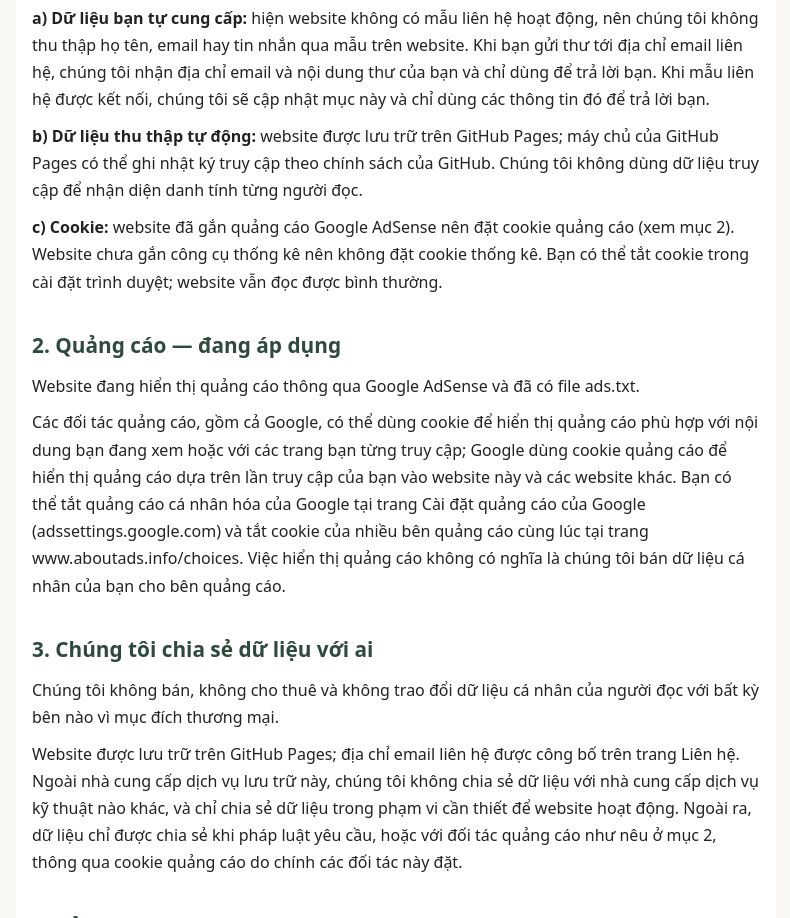
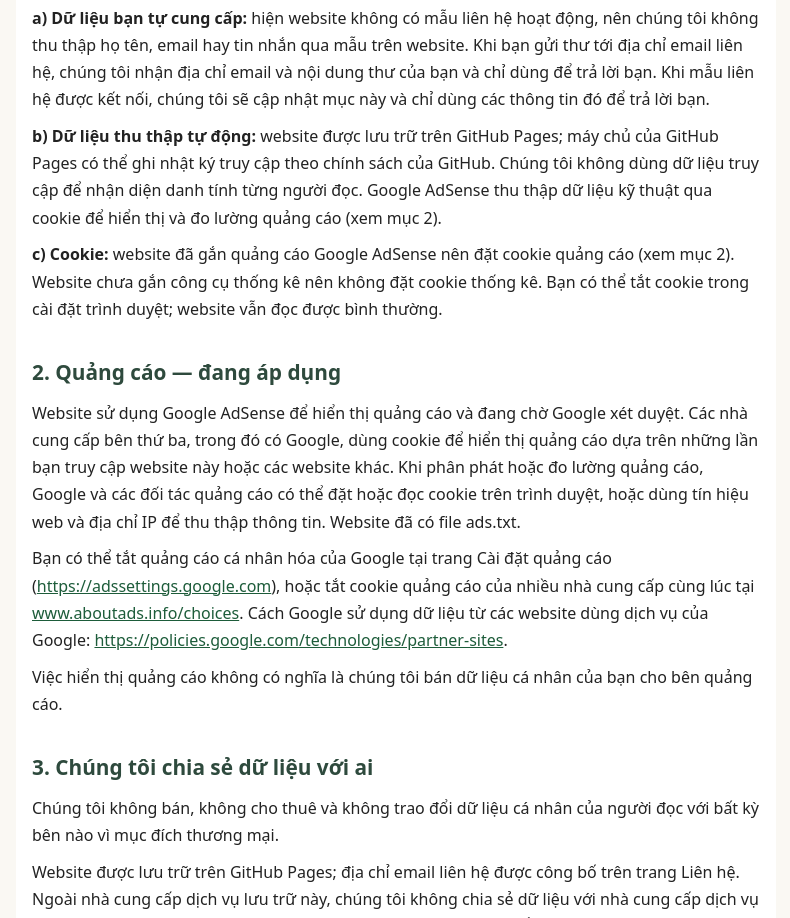
Before and after one commit to nguyentrungduc01092000-tech/trang-tri-nha-diy, a plain HTML site: page chinh-sach-bao-mat/index.html in a window 1280 px wide. Shown: the part 440-1358 px from the top of the page, without its empty margins (244-1034 px from the left). Drawn offline with Linux system fonts and the light colour scheme.

Commit message:
Chinh sach bao mat v2: muc quang cao dung ban duyet (su dung AdSense, dang cho xet duyet, link partner-sites)

```diff
--- a/chinh-sach-bao-mat/index.html
+++ b/chinh-sach-bao-mat/index.html
@@ -22,11 +22,11 @@
 <p><strong>Tình trạng hiện tại:</strong> website đã xuất bản công khai trên GitHub Pages, đã gắn quảng cáo Google AdSense, chưa gắn công cụ thống kê và chưa có mẫu liên hệ hoạt động (liên hệ qua email trên trang Liên hệ). Các mục dưới đây ghi đúng tình trạng đó.</p>
 <h2>1. Dữ liệu chúng tôi thu thập</h2>
 <p><strong>a) Dữ liệu bạn tự cung cấp:</strong> hiện website không có mẫu liên hệ hoạt động, nên chúng tôi không thu thập họ tên, email hay tin nhắn qua mẫu trên website. Khi bạn gửi thư tới địa chỉ email liên hệ, chúng tôi nhận địa chỉ email và nội dung thư của bạn và chỉ dùng để trả lời bạn. Khi mẫu liên hệ được kết nối, chúng tôi sẽ cập nhật mục này và chỉ dùng các thông tin đó để trả lời bạn.</p>
-<p><strong>b) Dữ liệu thu thập tự động:</strong> website được lưu trữ trên GitHub Pages; máy chủ của GitHub Pages có thể ghi nhật ký truy cập theo chính sách của GitHub. Chúng tôi không dùng dữ liệu truy cập để nhận diện danh tính từng người đọc.</p>
+<p><strong>b) Dữ liệu thu thập tự động:</strong> website được lưu trữ trên GitHub Pages; máy chủ của GitHub Pages có thể ghi nhật ký truy cập theo chính sách của GitHub. Chúng tôi không dùng dữ liệu truy cập để nhận diện danh tính từng người đọc. Google AdSense thu thập dữ liệu kỹ thuật qua cookie để hiển thị và đo lường quảng cáo (xem mục 2).</p>
 <p><strong>c) Cookie:</strong> website đã gắn quảng cáo Google AdSense nên đặt cookie quảng cáo (xem mục 2). Website chưa gắn công cụ thống kê nên không đặt cookie thống kê. Bạn có thể tắt cookie trong cài đặt trình duyệt; website vẫn đọc được bình thường.</p>
 <h2>2. Quảng cáo — đang áp dụng</h2>
-<p>Website đang hiển thị quảng cáo thông qua Google AdSense và đã có file ads.txt.</p>
-<p>Các đối tác quảng cáo, gồm cả Google, có thể dùng cookie để hiển thị quảng cáo phù hợp với nội dung bạn đang xem hoặc với các trang bạn từng truy cập; Google dùng cookie quảng cáo để hiển thị quảng cáo dựa trên lần truy cập của bạn vào website này và các website khác. Bạn có thể tắt quảng cáo cá nhân hóa của Google tại trang Cài đặt quảng cáo của Google (adssettings.google.com) và tắt cookie của nhiều bên quảng cáo cùng lúc tại trang www.aboutads.info/choices. Việc hiển thị quảng cáo không có nghĩa là chúng tôi bán dữ liệu cá nhân của bạn cho bên quảng cáo.</p>
+<p>Website sử dụng Google AdSense để hiển thị quảng cáo và đang chờ Google xét duyệt. Các nhà cung cấp bên thứ ba, trong đó có Google, dùng cookie để hiển thị quảng cáo dựa trên những lần bạn truy cập website này hoặc các website khác. Khi phân phát hoặc đo lường quảng cáo, Google và các đối tác quảng cáo có thể đặt hoặc đọc cookie trên trình duyệt, hoặc dùng tín hiệu web và địa chỉ IP để thu thập thông tin. Website đã có file ads.txt.</p>
+<p>Bạn có thể tắt quảng cáo cá nhân hóa của Google tại trang Cài đặt quảng cáo (<a href="https://adssettings.google.com">https://adssettings.google.com</a>), hoặc tắt cookie quảng cáo của nhiều nhà cung cấp cùng lúc tại <a href="https://www.aboutads.info/choices">www.aboutads.info/choices</a>. Cách Google sử dụng dữ liệu từ các website dùng dịch vụ của Google: <a href="https://policies.google.com/technologies/partner-sites">https://policies.google.com/technologies/partner-sites</a>.</p><p>Việc hiển thị quảng cáo không có nghĩa là chúng tôi bán dữ liệu cá nhân của bạn cho bên quảng cáo.</p>
 <h2>3. Chúng tôi chia sẻ dữ liệu với ai</h2>
 <p>Chúng tôi không bán, không cho thuê và không trao đổi dữ liệu cá nhân của người đọc với bất kỳ bên nào vì mục đích thương mại.</p>
 <p>Website được lưu trữ trên GitHub Pages; địa chỉ email liên hệ được công bố trên trang Liên hệ. Ngoài nhà cung cấp dịch vụ lưu trữ này, chúng tôi không chia sẻ dữ liệu với nhà cung cấp dịch vụ kỹ thuật nào khác, và chỉ chia sẻ dữ liệu trong phạm vi cần thiết để website hoạt động. Ngoài ra, dữ liệu chỉ được chia sẻ khi pháp luật yêu cầu, hoặc với đối tác quảng cáo như nêu ở mục 2, thông qua cookie quảng cáo do chính các đối tác này đặt.</p>
```
